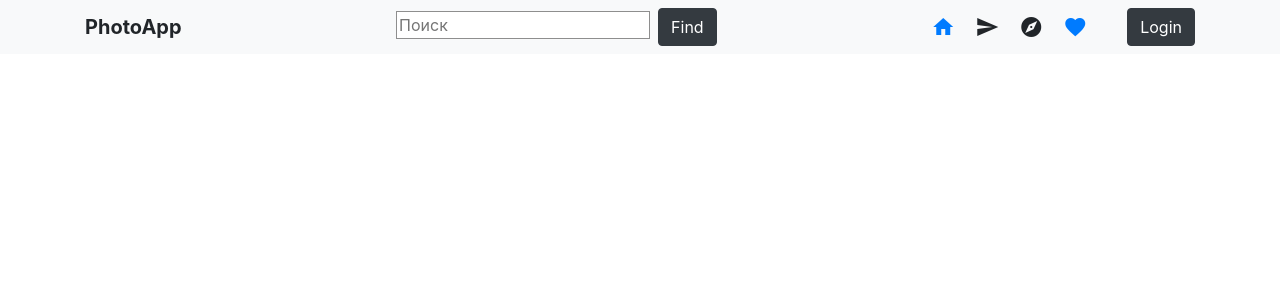
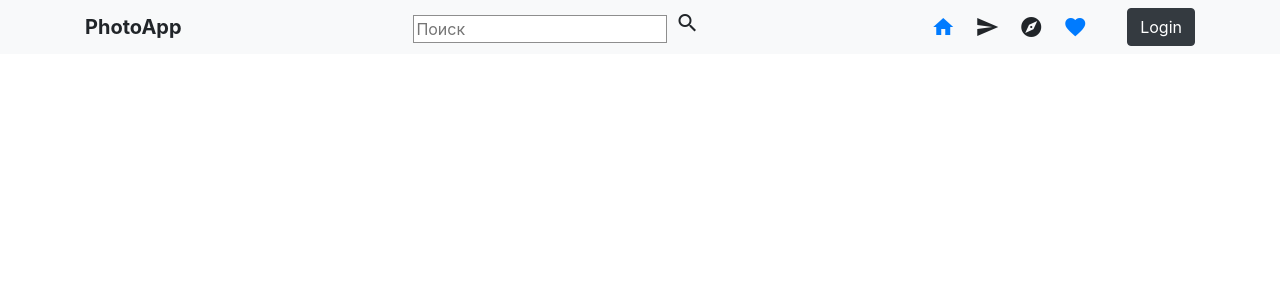
Before and after one commit to Tuttifrutter/js-project, a React (Create React App) app in the folder online-store-full-course-master/client/: page / in a window 1280 px wide. Shown: the top 300 px of the page. Built offline with nearby package versions, Linux system fonts and the light colour scheme; no server answers; a web font is replaced by a local one.

Commit message:
Made navbar more compact

```diff
--- a/online-store-full-course-master/client/src/components/Header/Header.module.css
+++ b/online-store-full-course-master/client/src/components/Header/Header.module.css
@@ -47,3 +47,7 @@
     font-weight: 700;
     margin: 5px 5px 0px 10px;
   }
+  .Header__dropDown{
+    background-color: whitesmoke;
+    color: black;
+  }
--- a/online-store-full-course-master/client/src/components/NavBar.js
+++ b/online-store-full-course-master/client/src/components/NavBar.js
@@ -12,6 +12,7 @@ import {getUserProfile} from "../http/imageAPI";
 import Image from "react-bootstrap/Image";
 import styles from './Header/Header.module.css'
 import st from './iconfont/material-icons.css'
+import { Dropdown } from 'react-bootstrap';
 
 const NavBar = observer(() => {
     const {user} = useContext(Context)
@@ -32,12 +33,16 @@ const NavBar = observer(() => {
 
             <Container>
             <nav className={styles.Header__logo}>PhotoApp</nav>
-            <div >
+            <span>
             <input type="text" placeholder="Поиск" className={styles.Header__search}/>
-            <Button className='ml-2' variant={"dark"}>
-                Find
-            </Button>
-            </div>
+            <span className={"ml-2"}>
+                    <span class="material-icons" >
+                        search
+                    </span>
+                </span>
+            </span>
+
+
 
             <div className={styles.Header__wrapper}>
                 <div className={styles.Header__item}>
@@ -64,22 +69,21 @@ const NavBar = observer(() => {
 
                 {user.isAuth ?
                     <Nav className="ml-auto">
-                        <Button
-                            variant={"dark"}
-                            onClick={() => history.push(ADMIN_ROUTE)}
-                        >
-                            Add
-                        </Button>
-                        <Button
-                            variant={"dark"}
-                            onClick={() => logOut()}
-                            className="ml-2"
-                        >
-                            Logout
-                        </Button>
 
                         <Image id="myAvatar" className={styles.Header__userLogo} width='30' height='30'src={getUserProfile("myName","myAvatar")} onClick={(event) => {localStorage.setItem("choosenUserId", userId);  history.push(USERPAGE_ROUTE + '/' + userId)}}/>
-                            <nav id="myName" className={styles.Header__userName}>{}</nav>
+                        <nav id="myName" className={styles.Header__userName} >{}</nav>
+                            <Dropdown>
+                                <Dropdown.Toggle className={styles.Header__dropDown}></Dropdown.Toggle>
+                                <Dropdown.Menu >
+                                        <Dropdown.Item
+                                            key={"1"} variant={"dark"} onClick={() => history.push(ADMIN_ROUTE)}>
+                                             Add
+                                        </Dropdown.Item>
+                                        <Dropdown.Item
+                                            key={"2"} variant={"dark"} onClick={() => logOut()}> Logout
+                                        </Dropdown.Item>
+                                </Dropdown.Menu>
+                            </Dropdown>
                     </Nav>
                     :
                     <Nav className="ml-auto" style={{color: 'white'}}>
```
Also changed, not shown: 1 other file (tests, documents, lock files or other folders).
